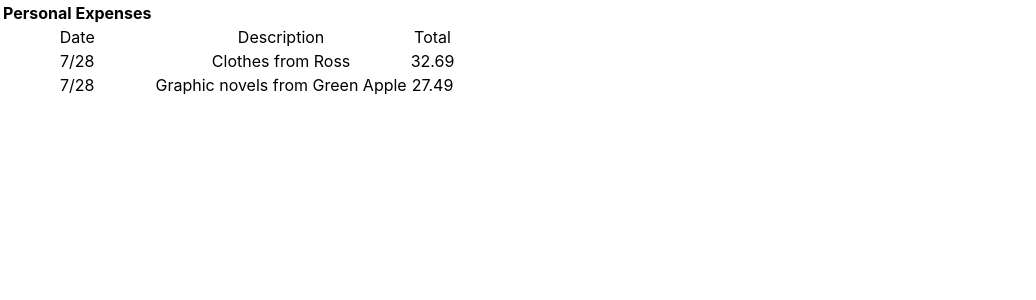
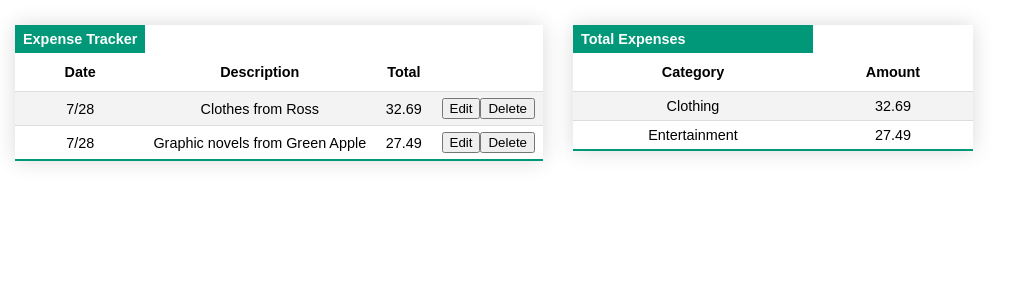
Before and after one commit to PopSizzle/PersonalFinances, a React (Create React App) app in the folder personalfinances/: page / in a window 1280 px wide. Shown: the top 300 px of the page, without its empty margins (0-1036 px from the left). Built offline with nearby package versions, Linux system fonts and the light colour scheme.

Commit message:
Added second table and CSS
added total expense table and CSS

```diff
--- a/personalfinances/src/App.css
+++ b/personalfinances/src/App.css
@@ -36,3 +36,40 @@
     transform: rotate(360deg);
   }
 }
+
+.styled-table {
+  float:left;
+  border-collapse: collapse;
+  margin: 25px 15px;
+  font-size: 0.9em;
+  font-family: sans-serif;
+  min-width: 400px;
+  box-shadow: 0 0 20px rgba(0, 0, 0, 0.15);
+}
+
+.styled-table thead tr {
+    background-color: #009879;
+    color: #ffffff;
+    text-align: left;
+}
+
+.styled-table th,
+.styled-table td {
+    padding: 6px 8px;
+}
+
+.styled-table tbody tr {
+  border-bottom: thin solid #dddddd;
+}
+
+.styled-table tbody tr:nth-of-type(even) {
+  background-color: #f3f3f3;
+}
+
+.styled-table tbody tr:last-of-type {
+  border-bottom: 2px solid #009879;
+}
+
+h4 {
+  margin: 5px;
+}
--- a/personalfinances/src/Components/Table/index.js
+++ b/personalfinances/src/Components/Table/index.js
@@ -1,12 +1,12 @@
 import React from 'react';
 
-const Table = ({title, cols, data}) => {
+const Table = ({title, cols, data, edit}) => {
 
   let keys = Object.keys(data);
 
   return(
     <div>
-      <table>
+      <table className='styled-table'>
         <thead>
           <tr>
             <th>{title}</th>
@@ -15,7 +15,7 @@ const Table = ({title, cols, data}) => {
         <tbody>
           <tr>
             {cols.map((col, index) => (
-              <td key={index}>{col}</td>
+              <td key={index}><h4>{col}</h4></td>
             ))}
           </tr>
             {
@@ -30,6 +30,7 @@ const Table = ({title, cols, data}) => {
                         return  <td key={prop}>{data[key][prop]}</td>
                       }
                       })}
+                  {edit ? <td><button className='styled-button'>Edit</button><button className='styled-button'>Delete</button></td> : null}
                 </tr>)
              :
             // else if no data provided
--- a/personalfinances/src/Pages/Expenses/index.js
+++ b/personalfinances/src/Pages/Expenses/index.js
@@ -1,9 +1,9 @@
 import React from 'react';
 import Table from '../../Components/Table';
 
-let title = 'Personal Expenses';
-let cols = ['Date', 'Description', 'Total'];
-let data = {
+let title1 = 'Expense Tracker';
+let cols1 = ['Date', 'Description', 'Total'];
+let data1 = {
   1: {
     id: 1,
     date: '7/28',
@@ -18,10 +18,26 @@ let data = {
   }
 }
 
+let title2 = 'Total Expenses';
+let cols2 = ['Category', 'Amount']
+let data2 = {
+  1: {
+    id:1,
+    category: 'Clothing',
+    amount: 32.69
+  },
+  2: {
+    id:2,
+    category: 'Entertainment',
+    amount: 27.49
+  }
+}
+
 const Expenses = () => {
   return(
     <div>
-      <Table title={title} cols={cols} data={data}/>
+      <Table title={title1} cols={cols1} data={data1} edit={true}/>
+      <Table title={title2} cols={cols2} data={data2} edit={false}/>
     </div>
   )
 }
```
